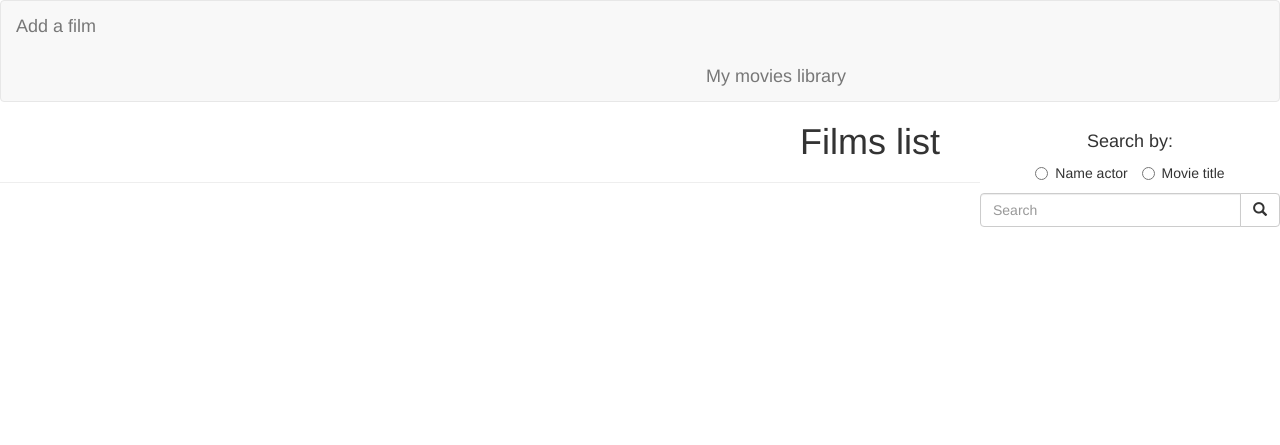
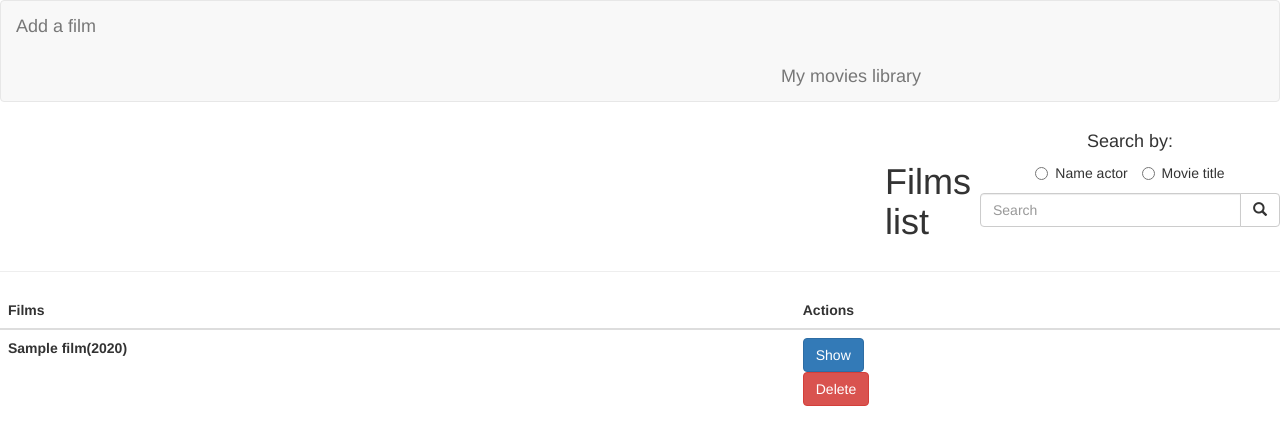
Before and after one commit to ivansushchyk/myMovies, a PHP site: page / in a window 1280 px wide; the page is wider, and only the part inside the window is pictured. Shown: the top 445 px of that part. Run offline with PHP 8.4, Linux system fonts and the light colour scheme; tables that the repository leaves empty or names only in its code hold one stand-in row (values such as "Sample post").

Commit message:
neimpove view

```diff
--- a/index.php
+++ b/index.php
@@ -3,7 +3,7 @@ $user = 'root';
 $pass = 'root';
 $dbh = new PDO('mysql:host=localhost;dbname=movies', $user, $pass);
 $dbh->setAttribute(PDO::ATTR_ERRMODE, PDO::ERRMODE_EXCEPTION);
-
+$result = $dbh->query('SELECT * FROM films');
 ?>
 
 <!DOCTYPE html>
@@ -16,7 +16,7 @@ $dbh->setAttribute(PDO::ATTR_ERRMODE, PDO::ERRMODE_EXCEPTION);
         #middle-element {
             margin: 0 auto;
             text-align: center;
-            width: 1550px;
+            width: 1700px;
         }
 
         #aside {
@@ -25,7 +25,7 @@ $dbh->setAttribute(PDO::ATTR_ERRMODE, PDO::ERRMODE_EXCEPTION);
 
         }
 
-        #content {
+        #title {
             margin-right: 300px;
             border-top: none;
 
@@ -35,7 +35,7 @@ $dbh->setAttribute(PDO::ATTR_ERRMODE, PDO::ERRMODE_EXCEPTION);
 <body>
 <nav class="navbar navbar-default">
     <a class="navbar-brand" href="#">Add a film</a>
-    <a id="middle-element" class="navbar-brand active" href="#">My movies library </a>
+    <a id="middle-element" class="navbar-brand active" href="#"> My movies library </a>
 </nav>
 <div>
     <div id="aside">
@@ -58,10 +58,37 @@ $dbh->setAttribute(PDO::ATTR_ERRMODE, PDO::ERRMODE_EXCEPTION);
         </form>
     </div>
 
-    <div id="content">
-         <h1 style="margin-left:800px;"> Films list </h1>
-        <hr>
+    <div id="title">
+        <br>
+        <h1 style="margin-left:885px; border: 3px"> Films list </h1>
     </div>
+</div>
+
+<div style="margin-top: 30px">
+<hr>
+    <table class="table">
+        <thead>
+        <tr>
+            <th scope="col">Films</th>
+            <th scope="col">Actions</th>
+        </tr>
+        </thead>
+        <tbody>
+       <?php foreach ($result as $task): ?>
+        <tr>
+            <th scope="row"> <?php echo $task['title']."(".$task['year'].")"; ?> </th>
+            <td>
+                <a href="tasks/{{ $task->id }}" class="btn btn-primary"> Show </a>
+                <form class="inline-form" method="post" action="tasks/{{$task->id}}">
+                    <input type="hidden" name="_method" value="DELETE">
+                    <input type="submit" class="btn btn-danger" value="Delete">
+                </form>
+            </td>
+        </tr>
+        <?php endforeach; ?>
+        </tbody>
+    </table>
+
 </div>
 
 
```
